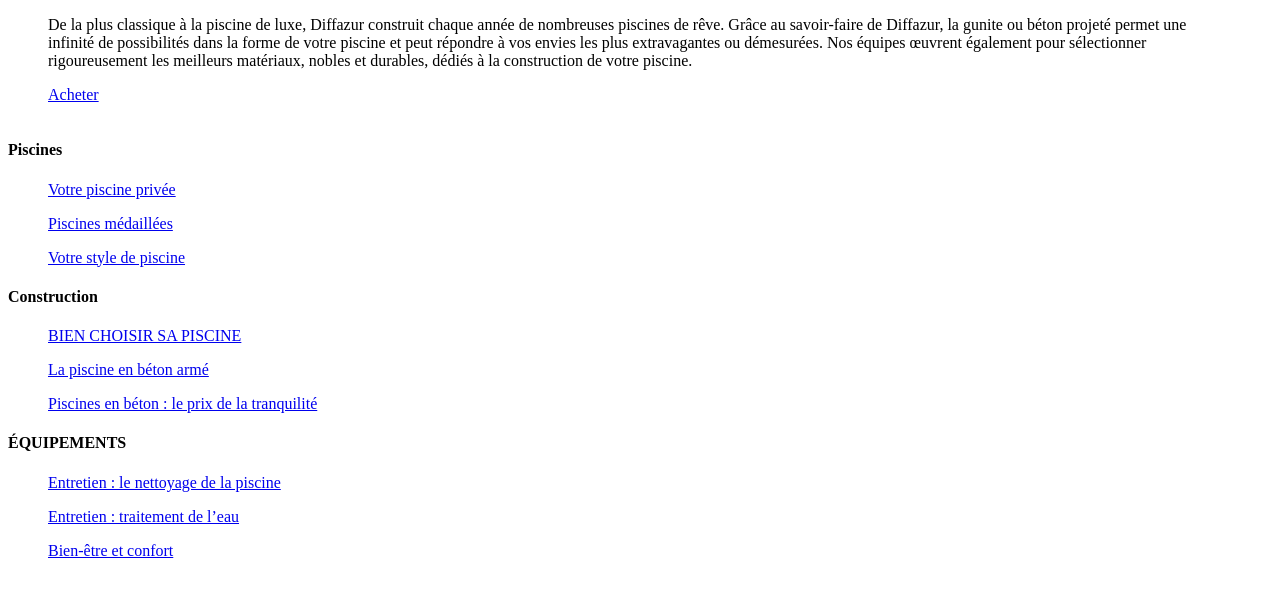
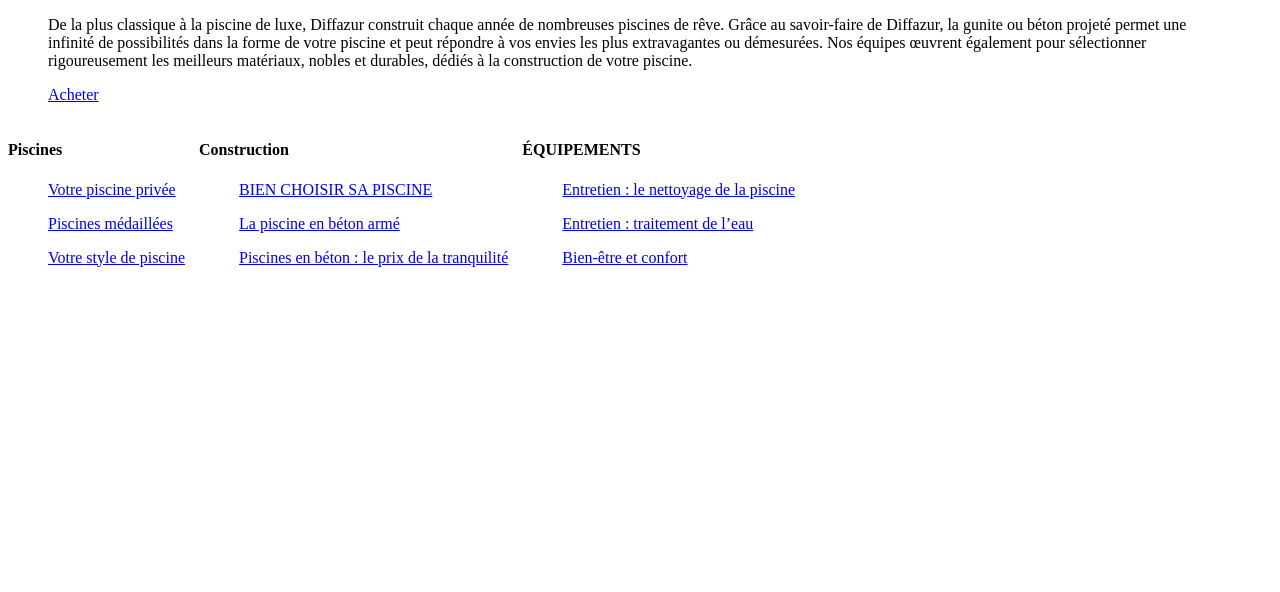
Before and after one commit to Morgancheng/Responsive-Piscine, a plain HTML site: page index.html in a window 1280 px wide. Shown: the part 1496-2088 px from the top of the page. After the commit the page ends 1795 px from the top, so only its background shows below. Drawn offline with Linux system fonts and the light colour scheme.

Commit message:
change .texte1 css

```diff
--- a/style.css
+++ b/style.css
@@ -30,6 +30,7 @@ text-align: right;
 .piscine2{
   text-align: right;
 }
-aside{
+.texte1{
   display: inline-block;
+  margin-right: 10px;
 }
```
